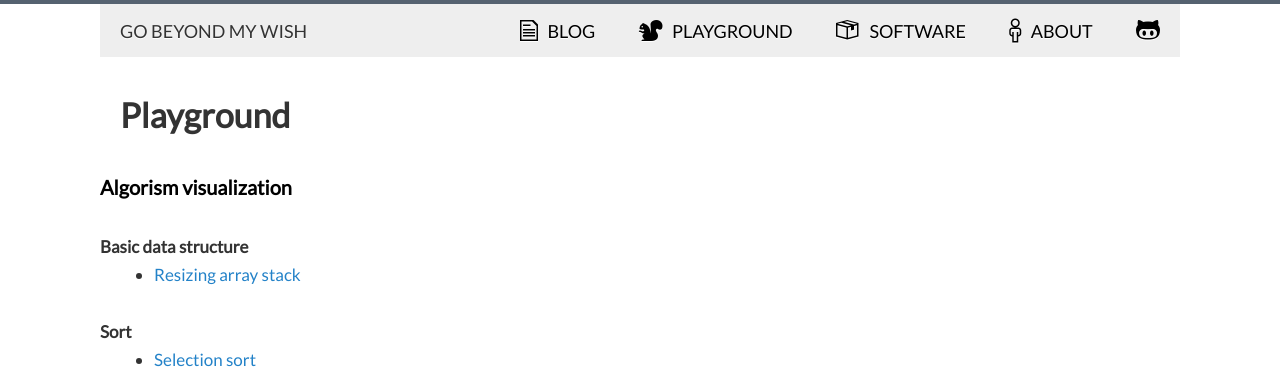
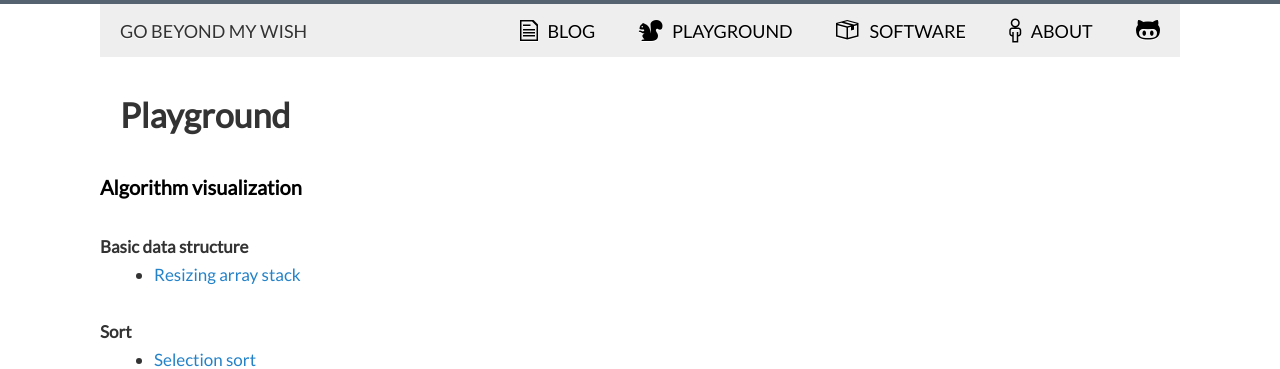
Before and after one commit to kumabook/kumabook.github.io, a Jekyll site: the page built from playground.md, in a window 1280 px wide. Shown: the top 369 px of the page. Built offline with Jekyll 4.4.1, drawn with Linux system fonts in a browser that asks for light colours; Markdown is read by kramdown in place of the engine named in the settings.

Commit message:
Fix typo

```diff
--- a/playground.md
+++ b/playground.md
@@ -4,7 +4,7 @@ title: Playground
 ---
 
 # Playground
-## Algorism visualization
+## Algorithm visualization
 ### Basic data structure
 * [Resizing array stack](./playground/index.html#stack)
 
```
